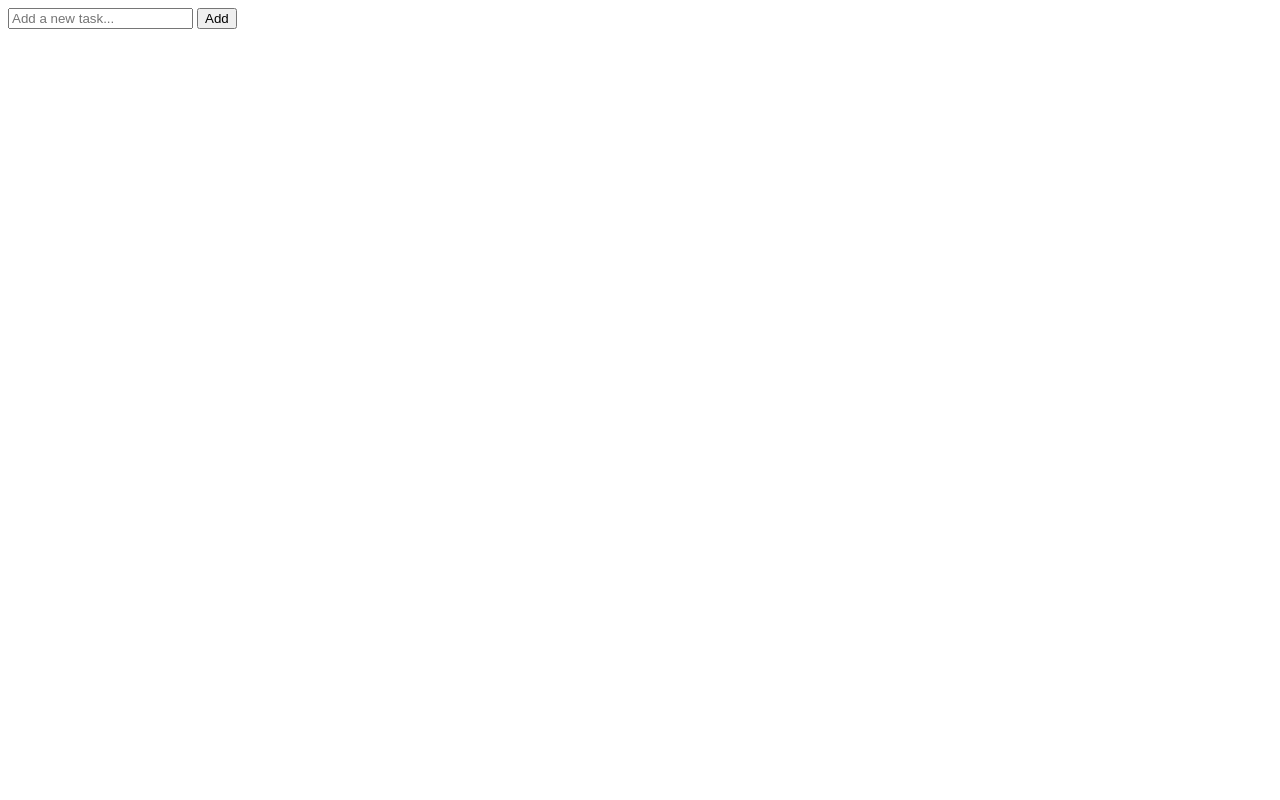
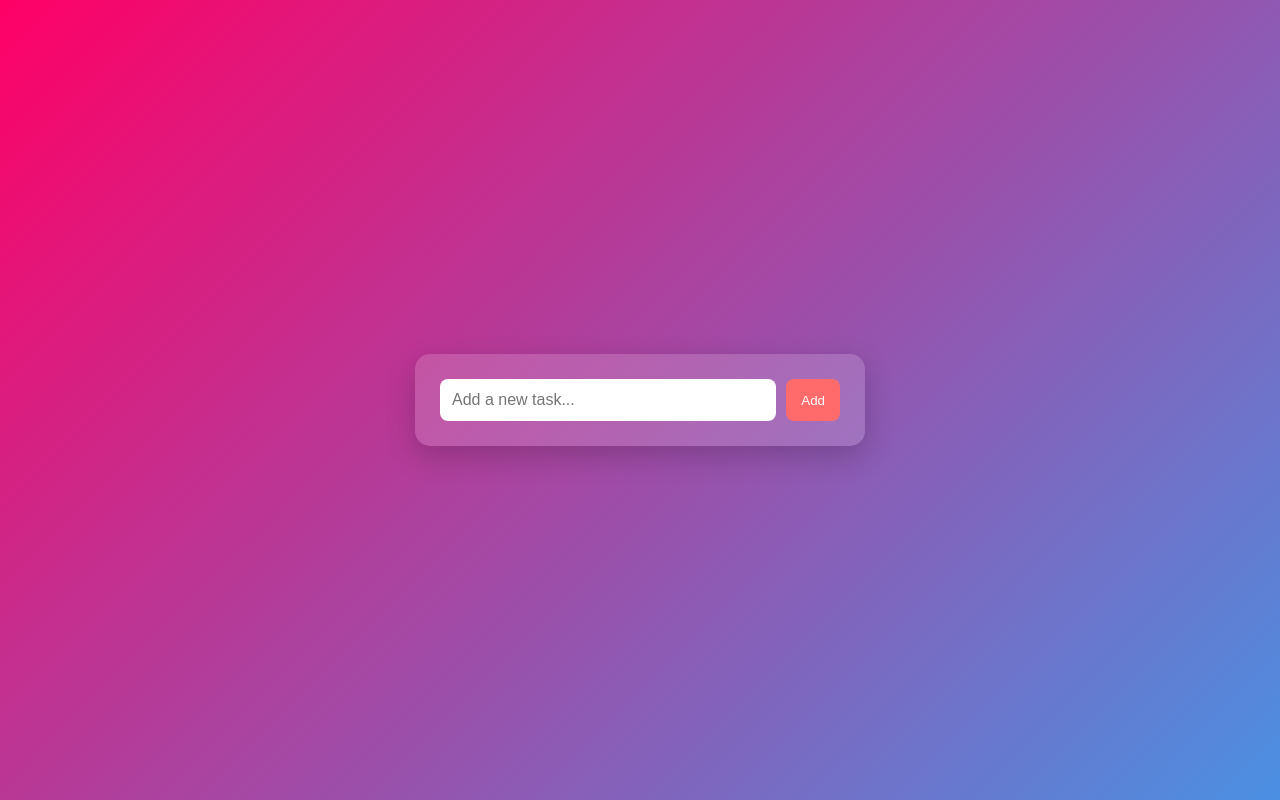
Before and after one commit to TarakSai07/todolistApp, a plain HTML site: page index.html in a window 1280 px wide. Drawn offline with Linux system fonts and the light colour scheme.

Commit message:
adding the css content for that html code

```diff
--- a/index.html
+++ b/index.html
@@ -5,6 +5,68 @@
     <meta charset="UTF-8">
     <meta name="viewport" content="width=device-width, initial-scale=1.0">
     <title>Todo App</title>
+    <style>
+       body {
+            font-family: Arial, sans-serif;
+            background: linear-gradient(135deg, #f06, #4a90e2);
+            min-height: 100vh;
+            margin: 0;
+
+            display: flex;
+            justify-content: center;
+            align-items: center;
+
+            color: white;
+        }
+
+
+        .container {
+            width: 90%;
+            max-width: 400px;
+            padding: 25px;
+
+            background: rgba(255, 255, 255, 0.15);
+            border-radius: 15px;
+
+            box-shadow: 0 10px 30px rgba(0, 0, 0, 0.2);
+        }
+
+
+        .input-box {
+            display: flex;
+            gap: 10px;
+        }
+
+
+        input {
+            flex: 1;
+            padding: 12px;
+
+            border: none;
+            border-radius: 8px;
+            outline: none;
+
+            font-size: 16px;
+        }
+
+
+        button {
+            padding: 10px 15px;
+
+            border: none;
+            border-radius: 8px;
+
+            background: #ff6b6b;
+            color: white;
+
+            cursor: pointer;
+        }
+
+
+        button:hover {
+            background: #ff4757;
+        }
+      </style>
 </head>
 <body>
    <div class="container">
```
